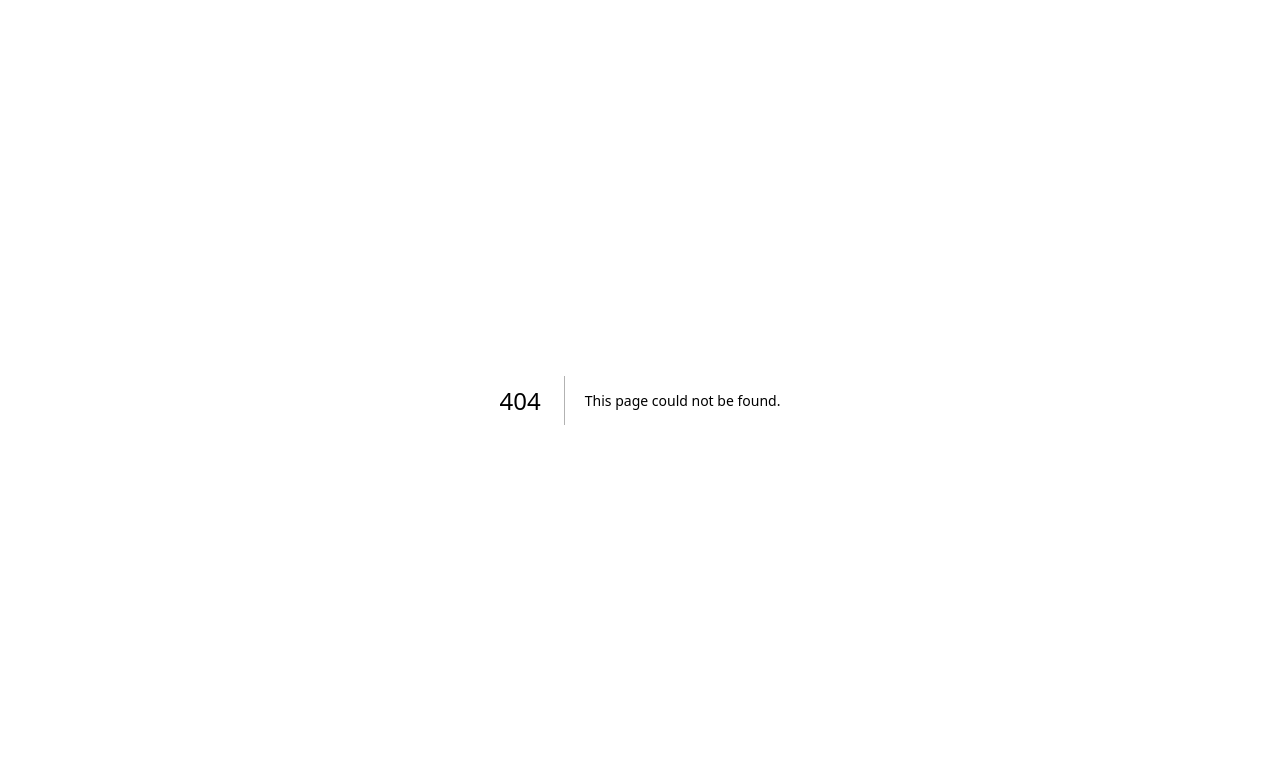
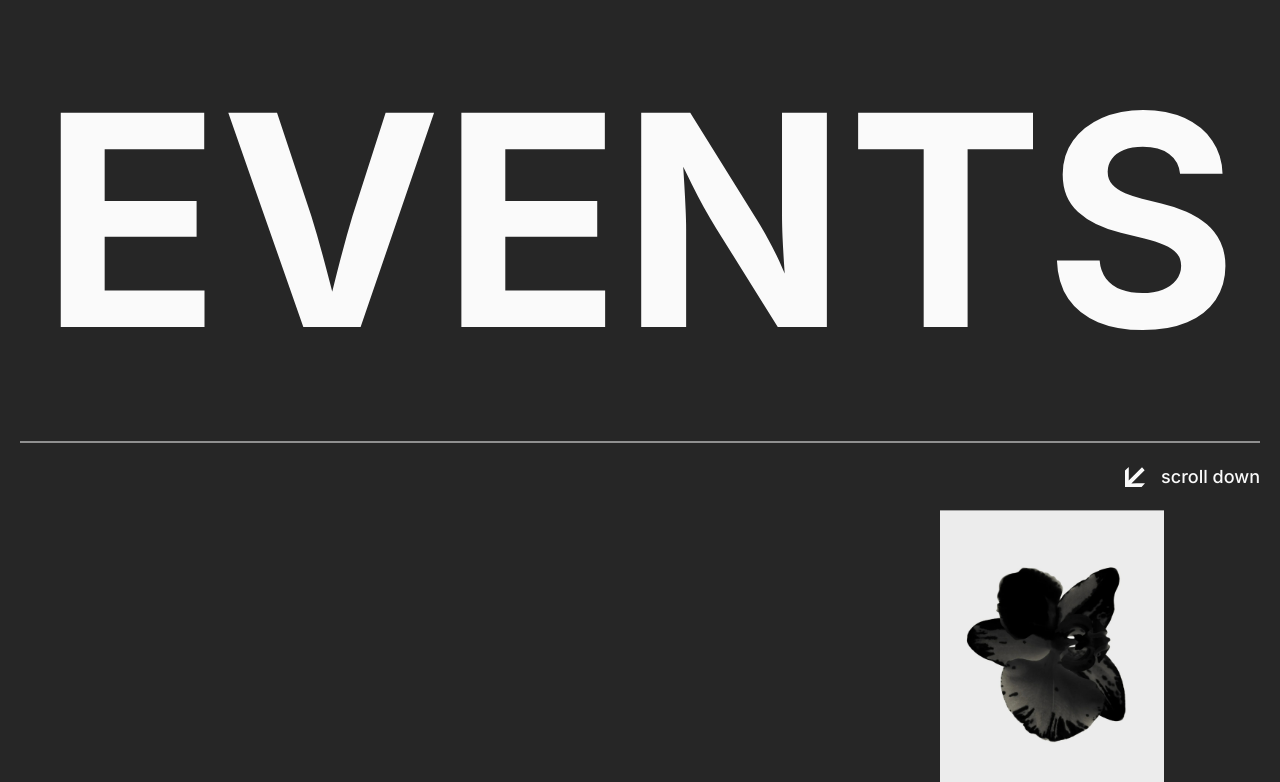
Before and after one commit to rahu1gg/eblaze, a Next.js app: page /events in a window 1280 px wide. Before the commit this address had no page. Shown: the top 782 px of the page. Built offline with nearby package versions, Linux system fonts and the light colour scheme.

Commit message:
feat: add events route

```diff
--- a/src/components/pages/home/eblaze-about.jsx
+++ b/src/components/pages/home/eblaze-about.jsx
@@ -7,6 +7,8 @@ export function EblazeSphere() {
 
   useEffect(() => {
     let render;
+    let handleResize;
+
     async function createSphere() {
       const cw = scene.current.clientWidth;
       const sW = scene.current.offsetWidth;
@@ -215,14 +217,14 @@ export function EblazeSphere() {
         }
       });
 
-      function handleResize() {
+      handleResize = () => {
         render.bounds.max.x = scene.current.offsetWidth;
         render.bounds.max.y = scene.current.offsetHeight;
         render.options.width = scene.current.offsetWidth;
         render.options.height = scene.current.offsetHeight;
         render.canvas.width = scene.current.offsetWidth;
         render.canvas.height = scene.current.offsetHeight;
-      }
+      };
 
       window.addEventListener('resize', handleResize);
     }
--- /dev/null
+++ b/src/pages/events.tsx
@@ -0,0 +1,16 @@
+import { Footer } from '@/components/global/footer';
+import Pixels from '@/components/global/framer/pixels';
+import { Events } from '@/components/pages/home/events';
+import { Fragment } from 'react';
+
+export default function Page() {
+  return (
+    <Fragment>
+      <div className='fixed top-0 left-0 h-screen z-10 pointer-events-none'>
+        <Pixels />
+      </div>
+      <Events />
+      <Footer />
+    </Fragment>
+  );
+}
```
